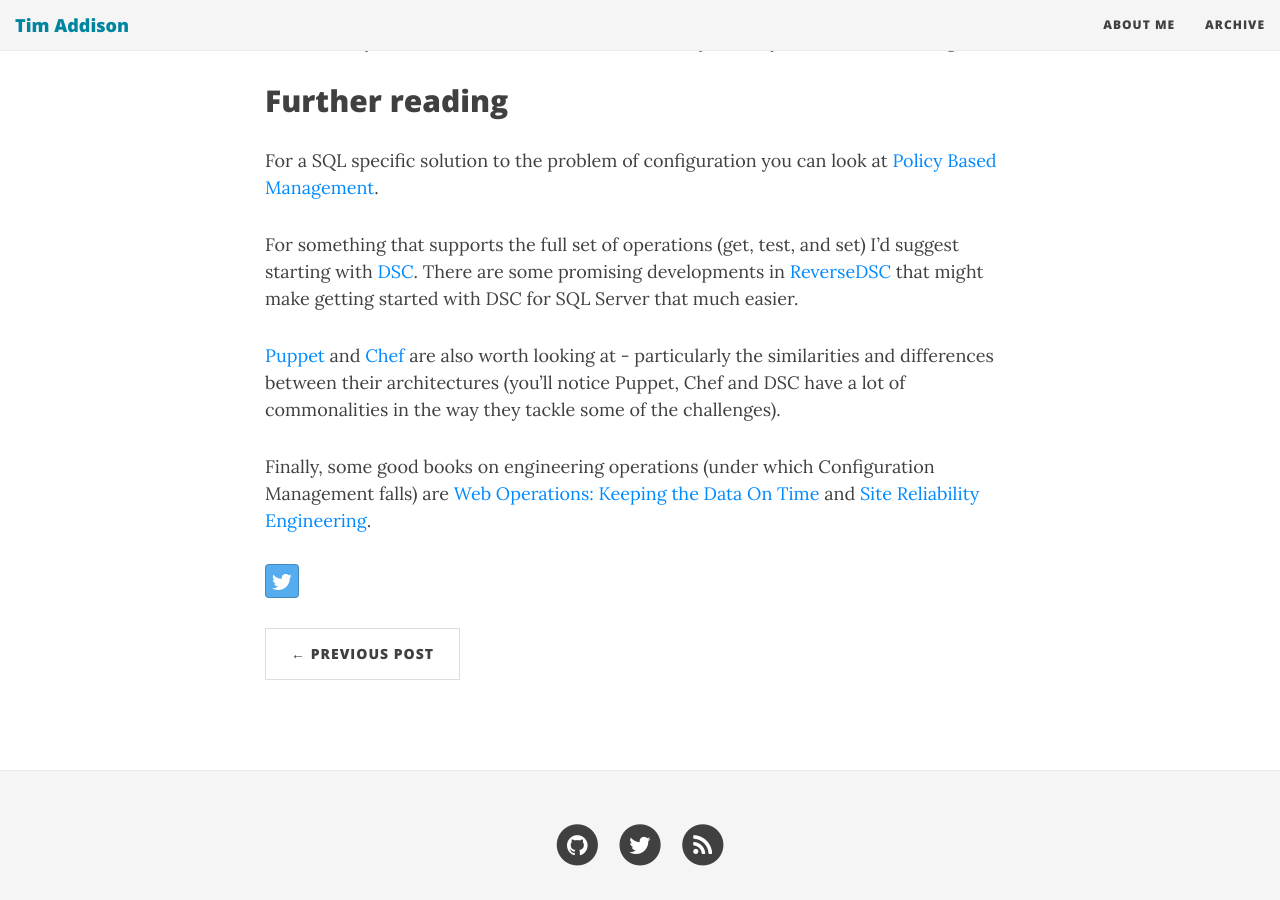
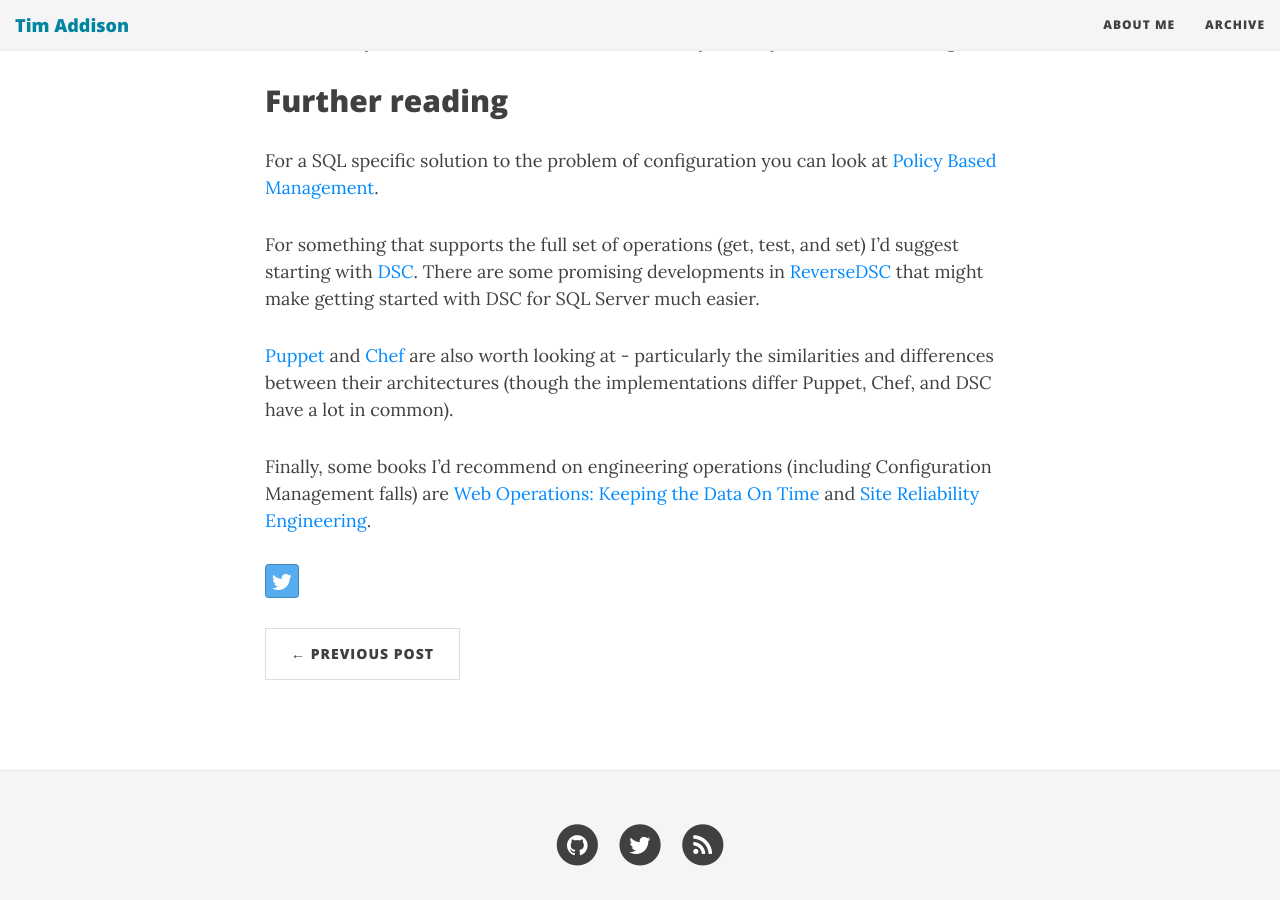
Before and after one commit to taddison/tjaddison.com, a Jekyll site: the page built from _posts/2017-12-03-Using-the-SQLChecks-library-for-SQL-Server-configuration-management.md, in a window 1280 px wide and 900 px high, scrolled down 5384 px. Built offline with Jekyll 4.4.1, drawn with Linux system fonts in a browser that asks for light colours; nearby versions of some CDN libraries; comment, search, counter and statistics services are not loaded.

Commit message:
Minor updates

````diff
--- a/_posts/2017-12-03-Using-the-SQLChecks-library-for-SQL-Server-configuration-management.md
+++ b/_posts/2017-12-03-Using-the-SQLChecks-library-for-SQL-Server-configuration-management.md
@@ -103,7 +103,7 @@ Right now there is only a single test file in the tests folder, which contains m
 
 In order to generate a report we're going to leverage [Format-Pester](https://github.com/equelin/Format-Pester) to run all of our tests, and output them into a self-contained HTML report.  This can then be saved for future reference or distributed via email/fileshare/etc.
 
-You'll need to install both [Format-Pester](https://github.com/equelin/Format-Pester) and [PSCribo](https://github.com/iainbrighton/PScribo) (used by Format-Pester) to execute this script.
+You'll need to install both [Format-Pester](https://github.com/equelin/Format-Pester) and [PScribo](https://github.com/iainbrighton/PScribo) (used by Format-Pester) to execute this script.
 
 **GenerateReport.ps1**
 ```powershell
@@ -139,8 +139,8 @@ Though it might seem we're missing out on the most important part of configurati
 
 For a SQL specific solution to the problem of configuration you can look at [Policy Based Management](https://docs.microsoft.com/en-us/sql/relational-databases/policy-based-management/administer-servers-by-using-policy-based-management).
 
-For something that supports the full set of operations (get, test, and set) I'd suggest starting with [DSC](https://docs.microsoft.com/en-us/powershell/dsc/overview).  There are some promising developments in [ReverseDSC](https://github.com/Microsoft/ReverseDSC) that might make getting started with DSC for SQL Server that much easier.
+For something that supports the full set of operations (get, test, and set) I'd suggest starting with [DSC](https://docs.microsoft.com/en-us/powershell/dsc/overview).  There are some promising developments in [ReverseDSC](https://github.com/Microsoft/ReverseDSC) that might make getting started with DSC for SQL Server much easier.
 
-[Puppet](https://puppet.com/docs/puppet/5.3/architecture.html) and [Chef](https://docs.chef.io/chef_overview.html) are also worth looking at - particularly the similarities and differences between their architectures (you'll notice Puppet, Chef and DSC have a lot of commonalities in the way they tackle some of the challenges).
+[Puppet](https://puppet.com/docs/puppet/5.3/architecture.html) and [Chef](https://docs.chef.io/chef_overview.html) are also worth looking at - particularly the similarities and differences between their architectures (though the implementations differ Puppet, Chef, and DSC have a lot in common).
 
-Finally, some good books on engineering operations (under which Configuration Management falls) are [Web Operations: Keeping the Data On Time](https://www.amazon.co.uk/Web-Operations-Keeping-Data-Time/dp/1449377440) and [Site Reliability Engineering](https://landing.google.com/sre/book.html).
+Finally, some books I'd recommend on engineering operations (including Configuration Management falls) are [Web Operations: Keeping the Data On Time](https://www.amazon.co.uk/Web-Operations-Keeping-Data-Time/dp/1449377440) and [Site Reliability Engineering](https://landing.google.com/sre/book.html).
````
